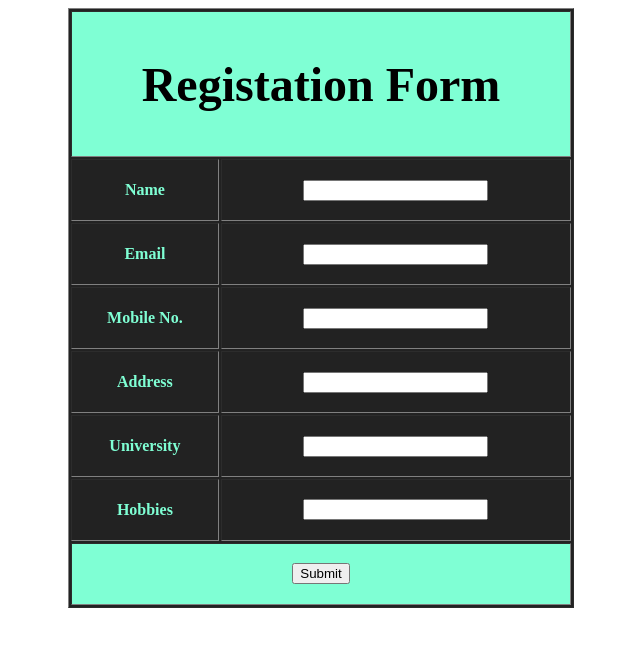
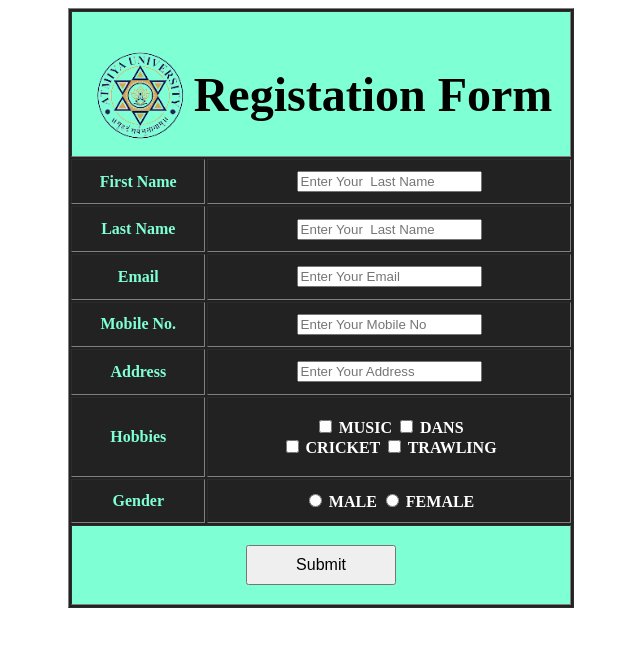
Before and after one commit to KanjariyaRahul/web_development_using_php, a PHP site: page /registation.php in a window 1280 px wide. Shown: the top 647 px of the page, without its empty margins (319-959 px from the left). Run offline with PHP 8.4, Linux system fonts and the light colour scheme; lists and menus that the app fills with data are empty.

Commit message:
Add files via upload

```diff
--- a/registation form/registation.php
+++ b/registation form/registation.php
@@ -8,8 +8,9 @@
 
         <table border="1" width="40%" height="600px" align="center" bgcolor="#222222">
 
-            <tr align="center" bgcolor="Aquamarine">
+            <tr align="center"  bgcolor="Aquamarine">
                 <th colspan="2">
+                    <img src="./logo.png" alt="" style="width: 100px; height: 100px ; margin: 0 auto ; margin-bottom: -35px; ">
                     <font size="10"> Registation Form </font>
                 </th>
             </tr>
@@ -18,15 +19,21 @@
             <tr>
                 <th>
                     <font color="Aquamarine">
-                        <label> Name</label></th>
-                <th><input type="text" name="name"></th>
+                        <label>First Name</label></th>
+                <th><input type="text" name="first_name"  placeholder="Enter Your  Last Name"></th>
             </tr>
 
+            <tr>
+                <th>
+                    <font color="Aquamarine">
+                        <label>Last Name</label></th>
+                <th><input type="text" name="last_name"  placeholder="Enter Your  Last Name"></th>
+            </tr>
 
             <tr>
                 <th>
                     <font color="Aquamarine"><label>Email</label></th>
-                <th><input type="email" name="email"></th>
+                <th><input type="email" name="email" placeholder="Enter Your Email"></th>
             </tr>
 
 
@@ -34,7 +41,7 @@
                 <th>
                     <font color="Aquamarine">
                         <label>Mobile No.</label></th>
-                <th><input type="number" name="mobile_no"></th>
+                <th><input type="number" name="mobile_no" placeholder="Enter Your Mobile No"></th>
             </tr>
 
 
@@ -42,26 +49,38 @@
                 <th>
                     <font color="Aquamarine">
                         <label>Address</label></th>
-                <th><input type="text" name="address"></th>
-            </tr>
-
-            <tr>
-                <th>
-                    <font color="Aquamarine">
-                        <label>University</label></th>
-                <th><input type="text" name="university"></th>
+                <th><input type="text" name="address" placeholder="Enter Your Address"></th>
             </tr>
             <tr>
                 <th>
                     <font color="Aquamarine">
                         <label>Hobbies</label></th>
-                <th><input type="text" name="hobbies"></th>
+                <th>
+                <input type="checkbox" id="music" name="hobbies[]" value="music" active="checked" >
+                <label for="music" style="color: white">MUSIC</label>
+                <input type="checkbox" id="dans" name="hobbies[]" value="dans">
+                <label for="dans" style="color: white">DANS</label><br>
+                <input type="checkbox" id="cricket" name="hobbies[]" value="cricket">
+                <label for="cricket" style="color: white">CRICKET</label>
+                <input type="checkbox" id="trawling" name="hobbies[]" value="trawling">
+                <label for="trawling" style="color: white">TRAWLING</label><br>
+            </tr>
+            <tr>
+                <th>
+                    <font color="Aquamarine">
+                        <label>Gender</label></th>
+                <th>
+                <input type="radio" id="male" name="gender" value="male" active="checked">
+                <label for="male" style="color: white">MALE</label>
+                <input type="radio" id="female" name="gender" value= "female">
+                <label for="female" style="color: white">FEMALE</label><br>
+
             </tr>
 
 
             <tr align="center" bgcolor="Aquamarine">
                 <th colspan="2" >
-                    <input type="submit" name="submit" >
+                    <input type="submit" name="submit" style="width: 150px ; height: 40px;  font-size: 16px;">
                 </th>
             </tr>
 
```
Also changed, not shown: registation form/registation_code.php (+15 -9 lines), registation form/logo.png (added).
